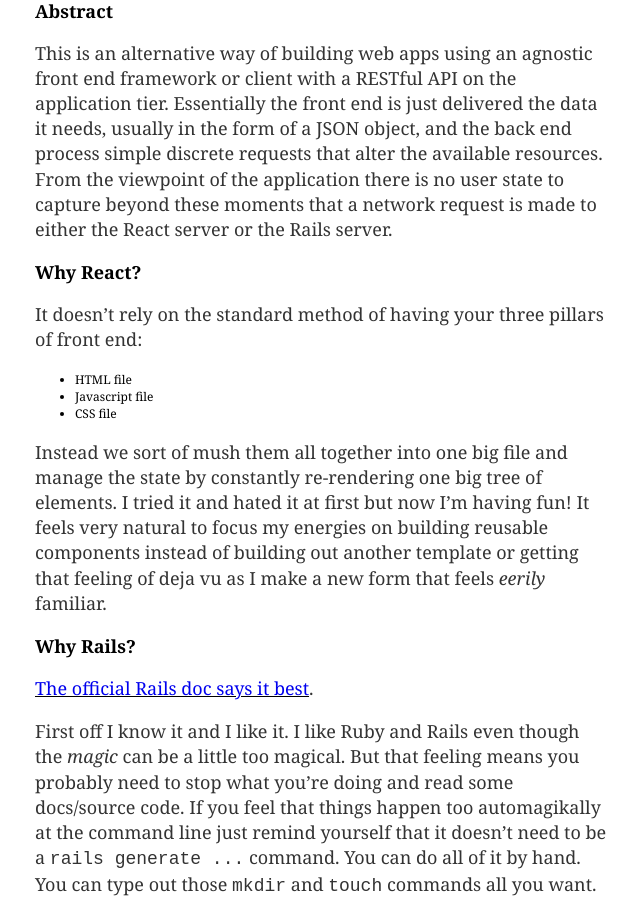
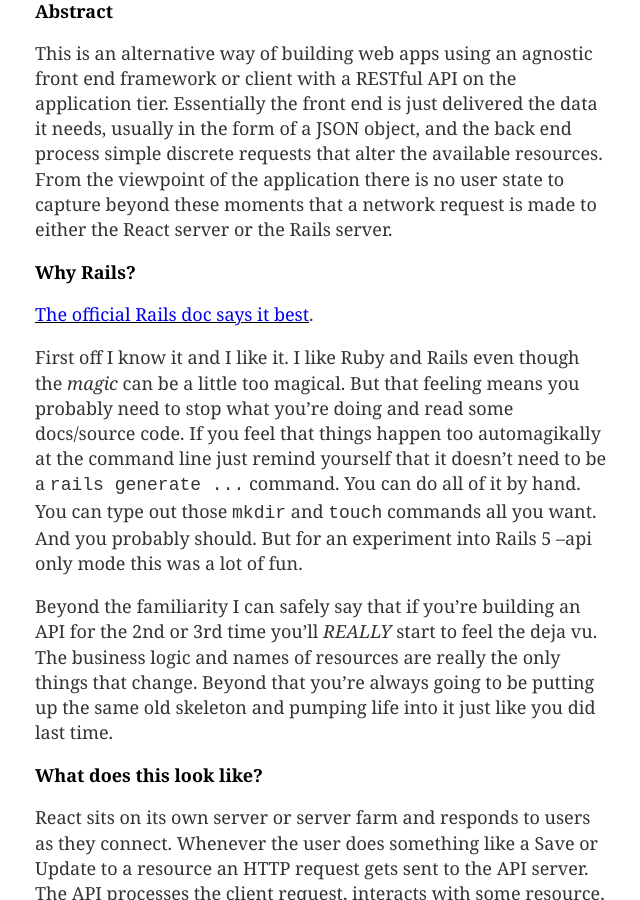
Before and after one commit to maxdobeck/maxdobeck.github.io, a Jekyll site: the page built from _posts/2017-08-11-create-react-app-w-rails-api.md, in a window 1280 px wide and 900 px high, scrolled down 388 px. Shown: the whole window, without its empty margins (317-957 px from the left). Built offline with Jekyll 4.4.1, drawn with Linux system fonts in a browser that asks for light colours; some of the changed text lies outside the part shown.

Commit message:
Added Rails genreate commands to get us up and running.

````diff
--- a/_posts/2017-08-11-create-react-app-w-rails-api.md
+++ b/_posts/2017-08-11-create-react-app-w-rails-api.md
@@ -6,14 +6,6 @@
 # The Concept #
 ## Abstract ##
 This is an alternative way of building web apps using an agnostic front end framework or client with a RESTful API on the application tier.  Essentially the front end is just delivered the data it needs, usually in the form of a JSON object, and the back end process simple discrete requests that alter the available resources.  From the viewpoint of the application there is no user state to capture beyond these moments that a network request is made to either the React server or the Rails server.
-
-## Why React? ##
-It doesn't rely on the standard method of having your three pillars of front end:
-- HTML file
-- Javascript file
-- CSS file
-
-Instead we sort of mush them all together  into one big file and manage the state by constantly re-rendering one big tree of elements.  I tried it and hated it at first but now I'm having fun!  It feels very natural to focus my energies on building reusable components instead of building out another template or getting that feeling of deja vu as I make a new form that feels *eerily* familiar.
 
 ## Why Rails? ##
 [The official Rails doc says it best](http://edgeguides.rubyonrails.org/api_app.html).
@@ -53,11 +45,15 @@
 
 For example if we have an API that lets you make and modify hotel reservations and you wanted to delete your reservation it would look like:
 
-`DELETE https://www.hotelApi.com/reservations/2017-08-25`.
+```
+DELETE https://www.hotelApi.com/reservations/2017-08-25
+```
 
 The method of the request is `DELETE`, the hostname is `www.hotelApi.com`, and the path(resource or URI) is `/reservations/2017-08-25`.  These components makeup the request header that React will send to our API.  In response to this request the API could return a `true` or `false`, a confirmation, or an error saying this user doesn't have access to a protected resource (it would be chaos if anyone could delete anyone else's hotel reservations).  If you reference other modern APIs though the typical thing to do is to return a JSON message.  Since this is a `DELETE` operation  it will probably just be a simple confirmation so that the React application can say something like, "Successfully deleted!".
 
-### Generating an API ###
-The below assumes you have Rails 5 installed.
+## Generating an API ##
+The below assumes you have Rails 5 installed.  Lets build an API that can help us manage tickets submitted to the IT department.
 
-`$ rails new TripPlannerApi --api --database=postgresql`
+```
+$ rails new HelpdeskApi --api --database=postgresql
+```
````
